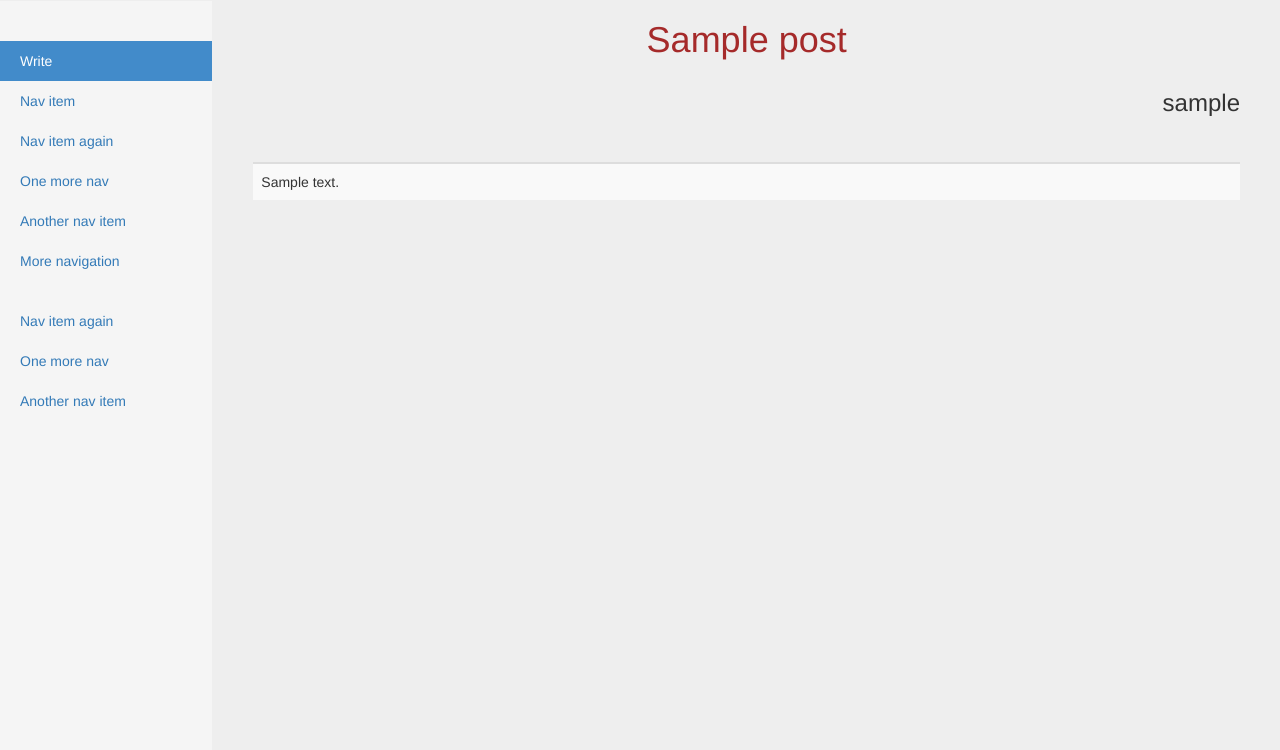
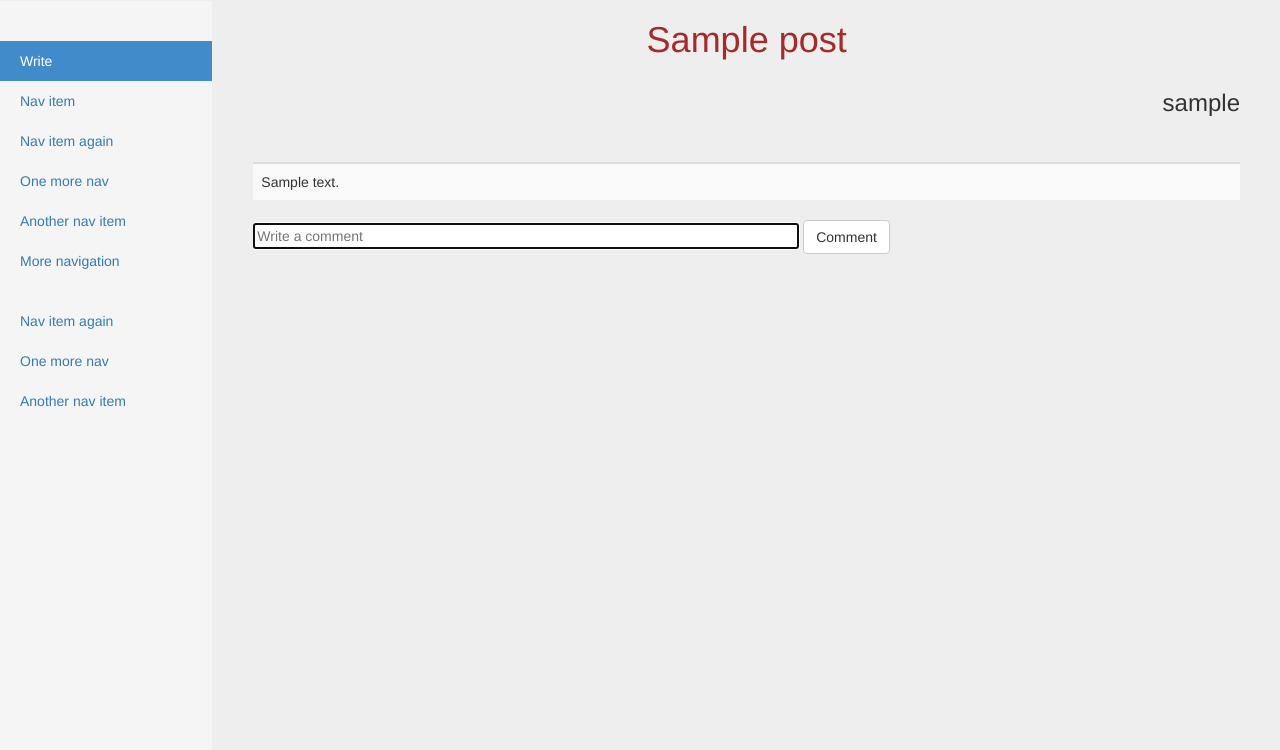
Before and after one commit to wikibootup/home, a Django app: page /boards/1/post/1/ in a window 1280 px wide. Shown: the part 50-800 px from the top of the page. Run offline with Django 3.2, Linux system fonts and the light colour scheme; tables that the repository leaves empty hold one stand-in row (values such as "Sample post"); some libraries are stand-ins or nearby versions.

Commit message:
postpage.html : comment method added

```diff
--- a/seeseehome/boards/templates/boards/postpage.html
+++ b/seeseehome/boards/templates/boards/postpage.html
@@ -45,8 +45,21 @@
                    </tr>
                  {% endif %}
                </tbody>
-            </table>
+             </table>
+
+
     {% if post.writer == user %}
-      <h4><a href="{% url 'boards:rewrite' board.id post.id %}">Rewrite</a></h4>
+      <p><a href="{% url 'boards:rewrite' board.id post.id %}"><button type="button" class="btn btn-primary">Rewrite</button></a></p>
     {% endif %}
+
+
+    <form method="POST">{% csrf_token %}
+      <input type="text" name="comment" placeholder="Write a comment" size="64" autofocus>
+      <input type="submit" class="btn btn-default" value="Comment" name="submit_comment"></input>
+    </form>
+    {% for comment in commentlist %}
+      {{ comment.comment }}, {{ comment.writer.username }}, {{ comment.date_commented }}
+      <br>
+    {% endfor %}
+
 {% endblock %}
```
